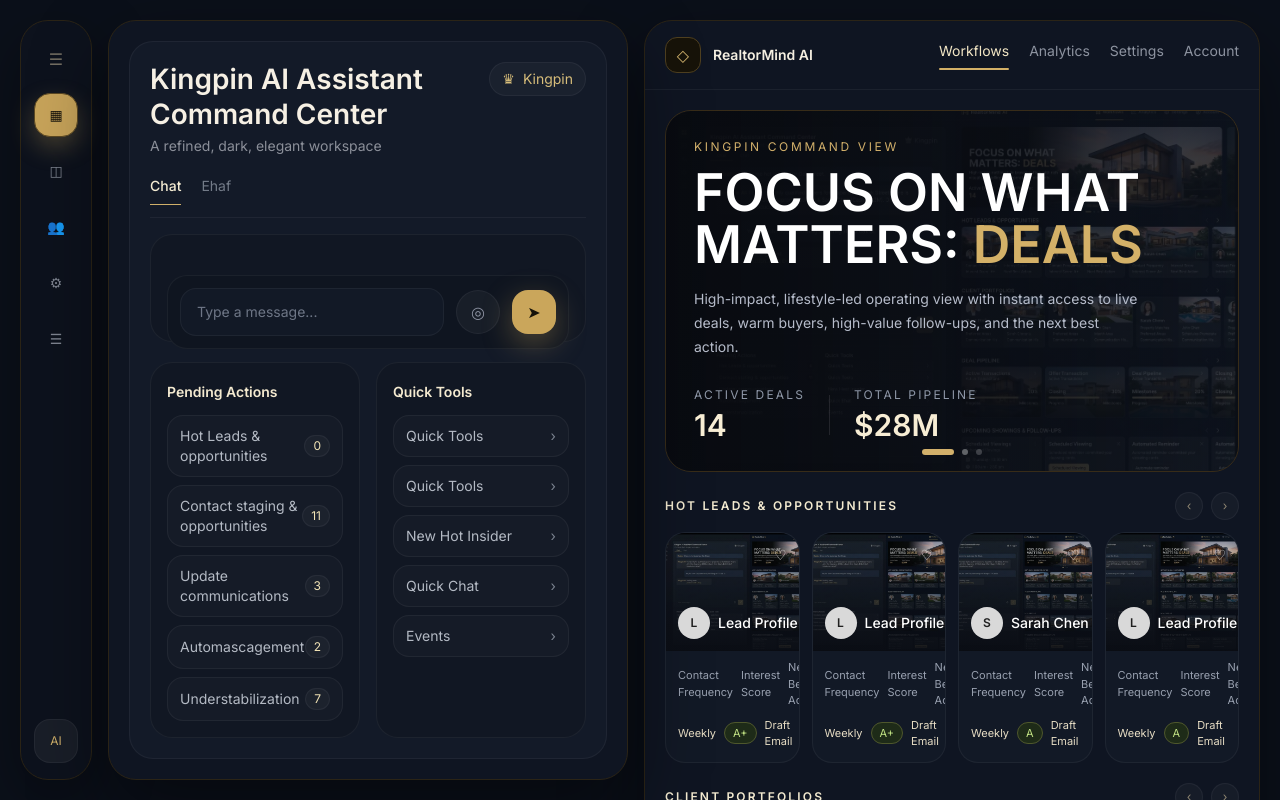
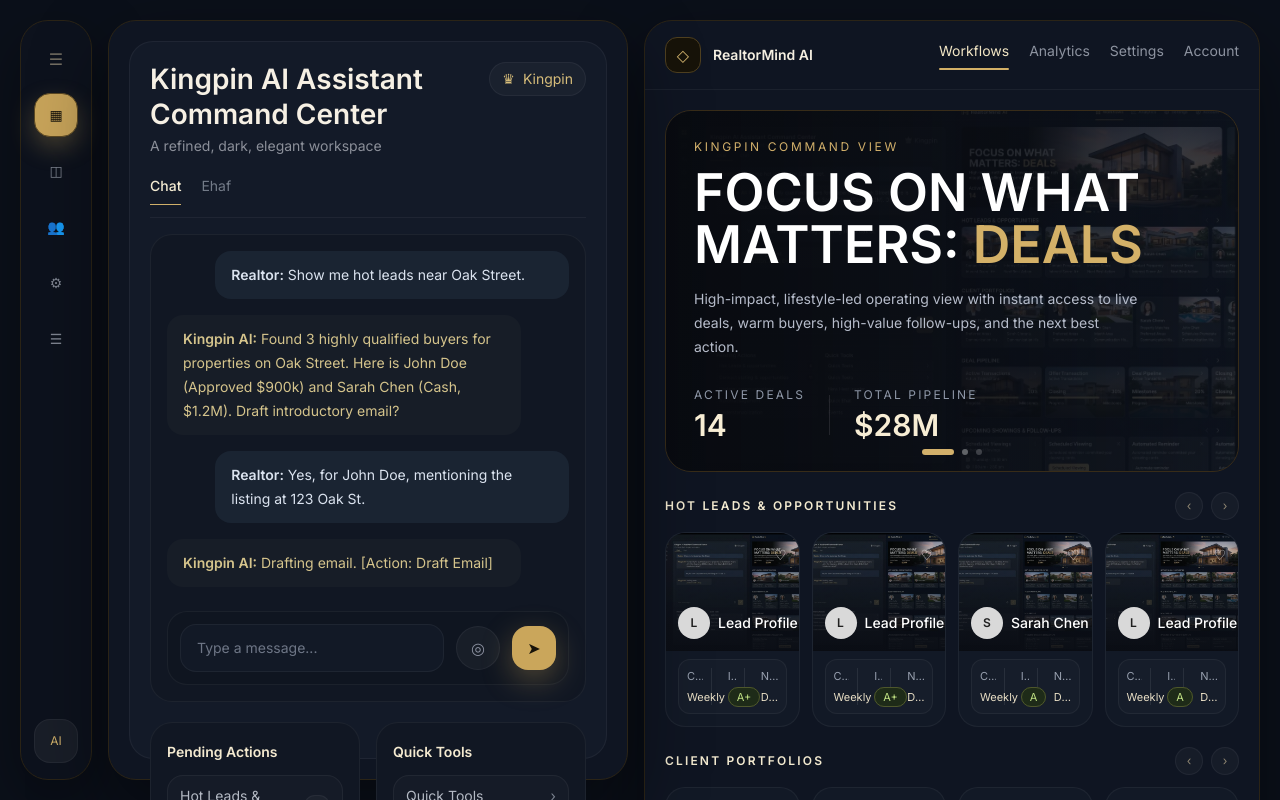
Before and after one commit to parmarharbir/realtormind-dashboard, a Next.js app: page / in a window 1280 px wide. Shown: the top 800 px of the page. Built offline with nearby package versions, Linux system fonts and the light colour scheme.

Commit message:
Tighten sidebar and card details

```diff
--- a/src/components/assistant-panel.tsx
+++ b/src/components/assistant-panel.tsx
@@ -27,18 +27,12 @@ const messages = [
 const pendingActions = [
   ["Hot Leads & opportunities", "0"],
   ["Contact staging & opportunities", "11"],
-  ["Update communications", "3"],
+  ["Update communications", "4"],
   ["Automascagement", "2"],
   ["Understabilization", "7"],
 ];
 
-const quickTools = [
-  "Quick Tools",
-  "Quick Tools",
-  "New Hot Insider",
-  "Quick Chat",
-  "Events",
-];
+const quickTools = ["Quick Tools", "New West Installer", "Quick Chat", "Events"];
 
 export function AssistantPanel() {
   return (
@@ -68,8 +62,8 @@ export function AssistantPanel() {
           </Link>
         </div>
 
-        <div className="mt-4 flex min-h-0 flex-1 flex-col rounded-[22px] border border-white/5 bg-[#111723] p-4">
-          <div className="space-y-4 overflow-y-auto pr-1">
+        <div className="mt-4 rounded-[22px] border border-white/5 bg-[#111723] p-4">
+          <div className="space-y-4">
             {messages.map((message, index) => (
               <Link
                 href="#"
@@ -135,10 +129,10 @@ export function AssistantPanel() {
               Quick Tools
             </Link>
             <div className="mt-3 space-y-2">
-              {quickTools.map((label, index) => (
+              {quickTools.map((label) => (
                 <Link
                   href="#"
-                  key={`${label}-${index}`}
+                  key={label}
                   className="flex items-center justify-between rounded-2xl border border-white/5 bg-white/[0.02] px-3 py-2.5 text-sm text-[#b4bac4]"
                 >
                   <span>{label}</span>
--- a/src/components/hot-leads-section.tsx
+++ b/src/components/hot-leads-section.tsx
@@ -39,18 +39,24 @@ export function HotLeadsSection() {
                 </div>
               </div>
             </div>
-            <div className="space-y-2 px-3 pb-3 pt-2 text-[11px] text-[#98a0af]">
-              <div className="flex items-center justify-between gap-2">
-                <span>Contact Frequency</span>
-                <span>Interest Score</span>
-                <span>Next Best Action</span>
-              </div>
-              <div className="flex items-center justify-between gap-2 text-[#e7ddc4]">
-                <span>Weekly</span>
-                <span className="rounded-full border border-[#4e572c] bg-[#1e2b18] px-2 py-0.5 text-[#bfe082]">
-                  {lead.score}
-                </span>
-                <span>Draft Email</span>
+            <div className="px-3 pb-3 pt-2 text-[11px] text-[#98a0af]">
+              <div className="grid grid-cols-3 items-center gap-2 rounded-xl border border-white/5 bg-white/[0.02] px-2 py-2 text-center">
+                <div className="min-w-0 border-r border-white/8 pr-2">
+                  <p className="truncate">Contact Frequency</p>
+                  <p className="mt-1 text-[#e7ddc4]">Weekly</p>
+                </div>
+                <div className="min-w-0 border-r border-white/8 px-2">
+                  <p className="truncate">Interest Score</p>
+                  <p className="mt-1">
+                    <span className="rounded-full border border-[#4e572c] bg-[#1e2b18] px-2 py-0.5 text-[#bfe082]">
+                      {lead.score}
+                    </span>
+                  </p>
+                </div>
+                <div className="min-w-0 pl-2">
+                  <p className="truncate">Next Best Action</p>
+                  <p className="mt-1 truncate text-[#e7ddc4]">Draft Email</p>
+                </div>
               </div>
             </div>
           </Link>
```
